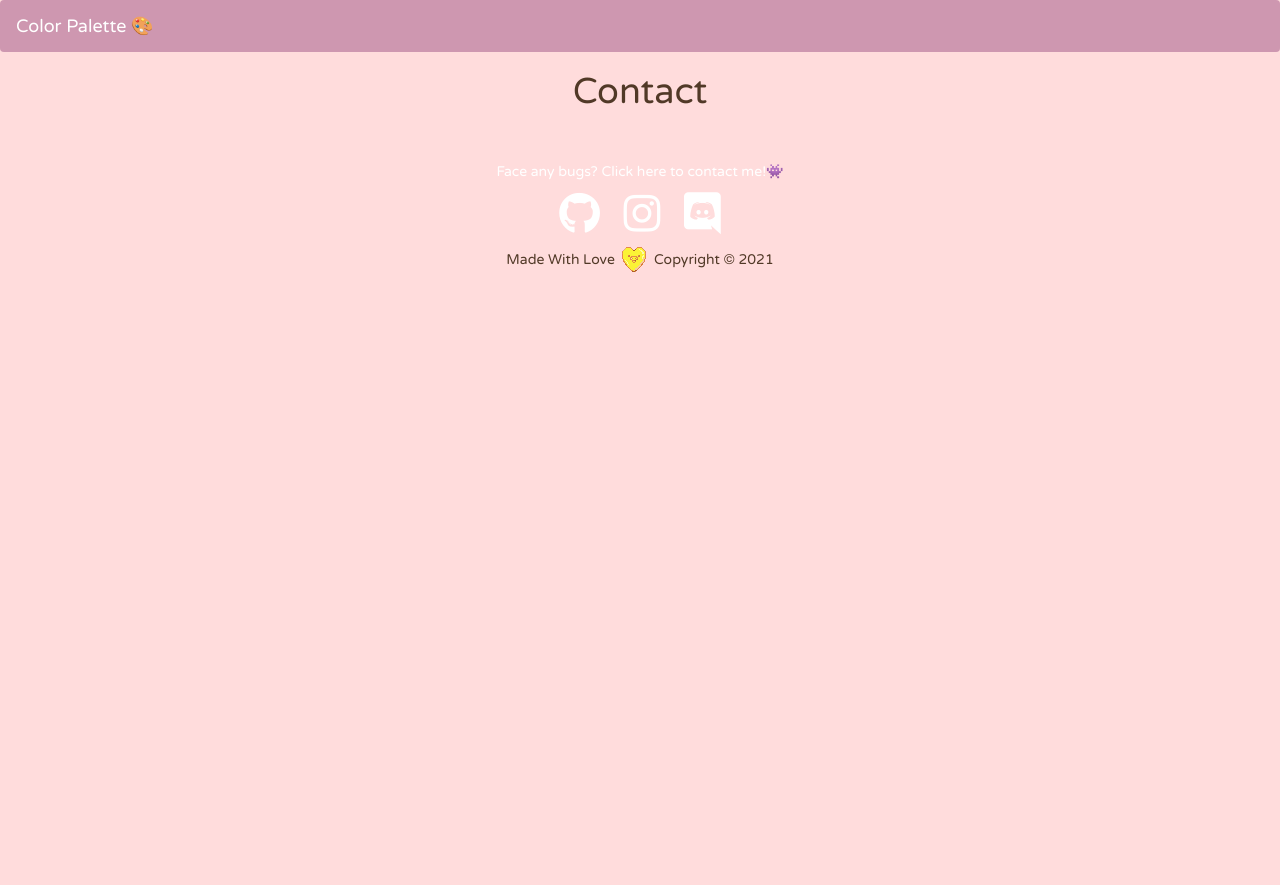
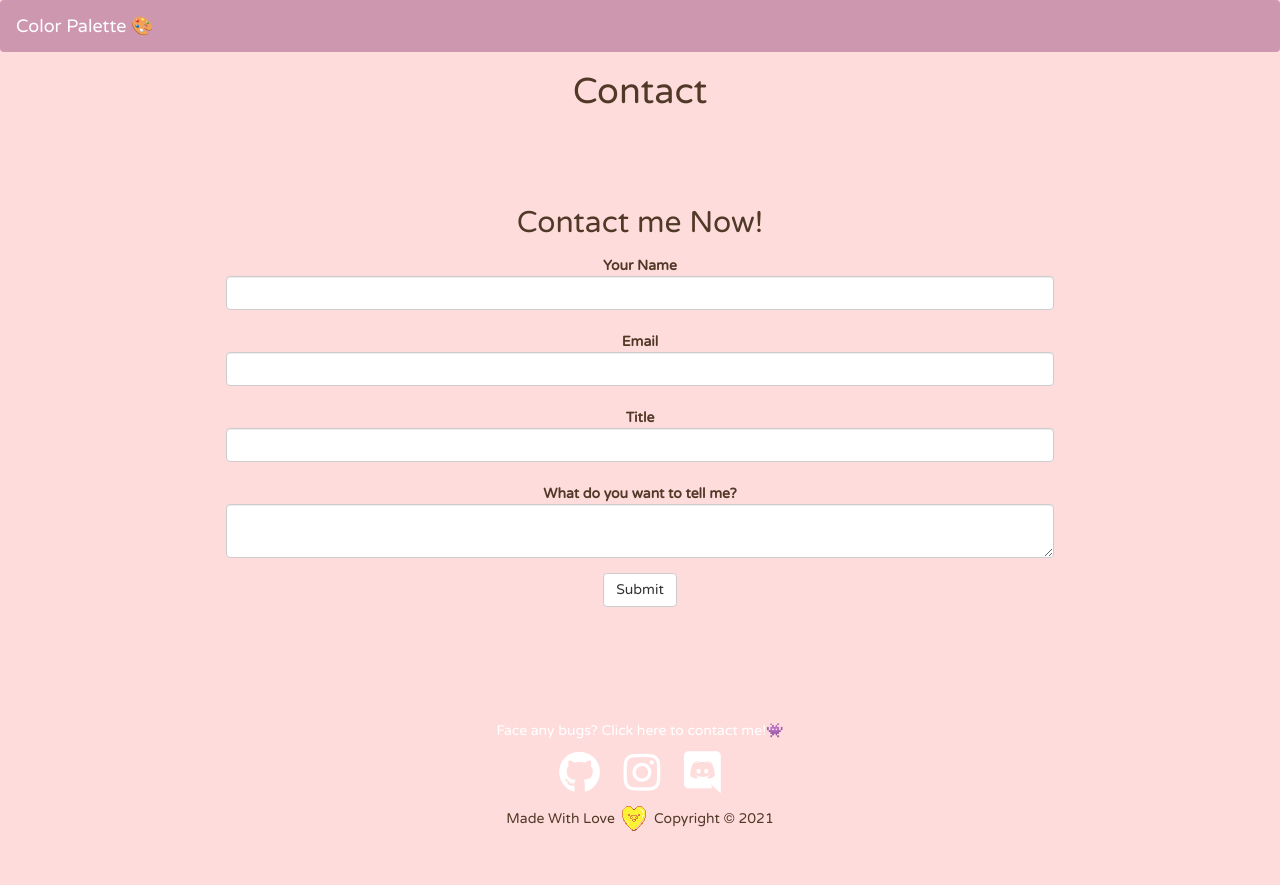
Before and after one commit to caaare-ctrl/colorPalette, a Flask app: page /contact in a window 1280 px wide. Before the commit the page ends 272 px from the top, so only its background shows below. Run offline with Flask 2, Linux system fonts and the light colour scheme; some libraries are stand-ins or nearby versions.

Commit message:
updated js , styling, and added contact page form and functionality

```diff
--- a/form.py
+++ b/form.py
@@ -1,7 +1,17 @@
 from flask_wtf import FlaskForm
 from flask_wtf.file import FileRequired, FileAllowed
-from wtforms import SubmitField, FileField
+from wtforms import SubmitField, FileField, StringField, TextAreaField
+from wtforms.fields.html5 import EmailField
+from wtforms.validators import DataRequired
+
 
 class ImageForm(FlaskForm):
     image = FileField(validators=[FileRequired(),FileAllowed(['jpg', 'png'], 'Images only!')])
     submit = SubmitField('Submit')
+
+class ContactForm(FlaskForm):
+    name = StringField('Your Name', validators=[DataRequired()])
+    email = EmailField('Email', validators=[DataRequired()])
+    title = StringField('Title', validators=[DataRequired()])
+    comments = TextAreaField('What do you want to tell me?', validators=[DataRequired()])
+    submit = SubmitField('Submit')
--- a/main.py
+++ b/main.py
@@ -12,22 +12,27 @@
 # https://stackoverflow.com/questions/3241929/python-find-dominant-most-common-color-in-an-image
 # https://towardsdatascience.com/color-identification-in-images-machine-learning-application-b26e770c4c71
 import os
+import smtplib
+
 import numpy as np
 from flask import Flask, render_template, request, url_for
 from flask.cli import load_dotenv
 from flask_bootstrap import Bootstrap
 from werkzeug.utils import secure_filename, redirect
-from form import ImageForm
+from form import ImageForm,ContactForm
 from colorthief import ColorThief
 from PIL import Image  # for reading image files
 load_dotenv(".env")
+email = os.getenv("email")
+password = os.getenv("password")
+sent_email = os.getenv("sent_email")
 
 def rgb_to_hex(rgb):
     return '#%02x%02x%02x' % rgb
 
 app = Flask(__name__)
 app.config['SECRET_KEY'] = os.getenv("SecretKey")
-# app.config["IMAGE_UPLOADS"] = 'static/img/'
+app.config["IMAGE_UPLOADS"] = 'static/img/'
 Bootstrap(app)
 
 @app.route("/", methods=["POST", "GET"])
@@ -52,9 +57,19 @@ def color_page():
     img_color = request.args.getlist("imgcolor")
     return render_template("colors.html", colors=img_color, img=img)
 
-@app.route("/contact")
+@app.route("/contact",methods=["POST","GET"])
 def contact():
-    return render_template("contact.html")
+    form = ContactForm()
+    if form.validate_on_submit():
+        with smtplib.SMTP("smtp.mail.yahoo.com") as connection:
+            connection.starttls()
+            connection.login(user=email, password=password)
+            connection.sendmail(from_addr=email, to_addrs=sent_email,
+                                msg=f"Subject:Message from viewer from Color Palette - {request.form['title']}\n\nName: {request.form['name']}\n"
+                                    f"Email: {request.form['email']}\n"
+                                    f"Message: {request.form['comments']}")
+        return render_template("contact.html", form=form, sent=True)
+    return render_template("contact.html", form=form, sent=False)
 
 if __name__ == '__main__':
     app.run(port=3000, debug=True)
--- a/templates/contact.html
+++ b/templates/contact.html
@@ -1,3 +1,16 @@
 {% include "header.html" %}
+{%import "bootstrap/wtf.html" as wtf%}
+
 <h1>Contact</h1>
+<div class="row">
+    <h2>Contact me Now!</h2>
+    {%if sent:%}
+    <div class="alert alert-success" role="alert">Successfully Sent Your Message ! 💌</div>
+
+    {%endif%}
+    <form class="form form-horizontal" method="post" enctype="multipart/form-data">
+        {{ wtf.quick_form(form) }}
+    </form>
+
+</div>
 {% include "footer.html" %}
--- a/templates/footer.html
+++ b/templates/footer.html
@@ -13,6 +13,9 @@
     <script>
         document.querySelector('#copyright-year').innerText = new Date().getFullYear();
     </script>
+
+    <script src="/static/js/app.js"></script>
+
 <script src="https://cdn.jsdelivr.net/npm/bootstrap@5.0.1/dist/js/bootstrap.bundle.min.js"
         integrity="sha384-gtEjrD/SeCtmISkJkNUaaKMoLD0//ElJ19smozuHV6z3Iehds+3Ulb9Bn9Plx0x4"
         crossorigin="anonymous"></script>
```
Also changed, not shown: templates/colors.html (+4 -13 lines), templates/index.html (+1 -10 lines).
